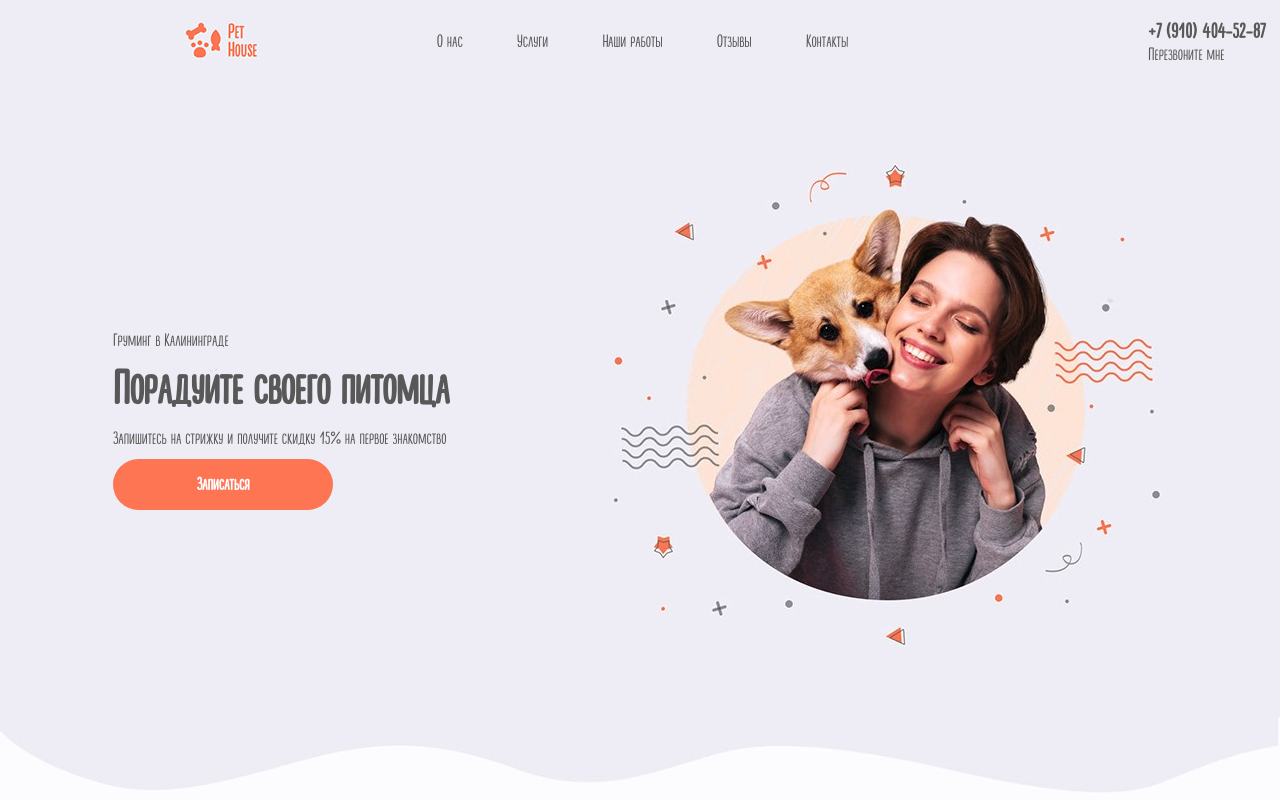
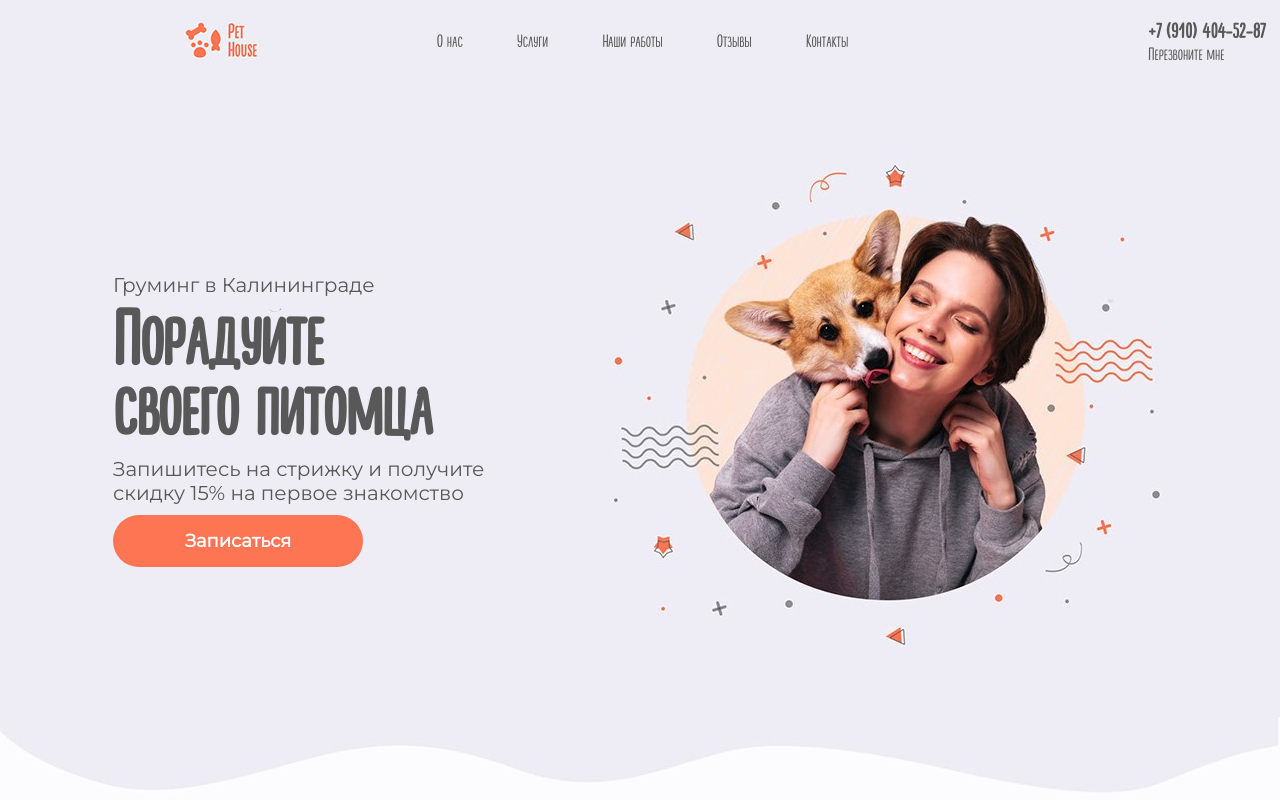
Before and after one commit to feelmewaves/groomsite, a React (Vite) app: page / in a window 1280 px wide. Shown: the top 800 px of the page. Built offline with nearby package versions, Linux system fonts and the light colour scheme.

Commit message:
add fonts, focus button

```diff
--- a/index.html
+++ b/index.html
@@ -2,6 +2,9 @@
 <html lang="en">
   <head>
     <meta charset="UTF-8" />
+    <link rel="preconnect" href="https://fonts.googleapis.com">
+<link rel="preconnect" href="https://fonts.gstatic.com" crossorigin>
+<link href="https://fonts.googleapis.com/css2?family=Montserrat&display=swap" rel="stylesheet">
     <link rel="icon" type="image/svg+xml" href="/vite.svg" />
     <meta name="viewport" content="width=device-width, initial-scale=1.0" />
     <title>Pet House</title>
--- a/src/components/FirstSection/FirstSection.jsx
+++ b/src/components/FirstSection/FirstSection.jsx
@@ -15,8 +15,8 @@ const FirstSection = () => {
 			<div className={s.contentWrapper}>
 				<div className={s.wrapper}>
 					<p>Груминг в Калининграде</p>
-					<h1>Порадуйте своего питомца</h1>
-					<p>Запишитесь на стрижку и получите скидку 15% на первое знакомство</p>
+					<h1>Порадуйте<br/> своего питомца</h1>
+					<p>Запишитесь на стрижку и получите<br/> скидку 15% на первое знакомство</p>
 					<EnrollBtn togglePopup={togglePopup}/>
 				</div>
 				<img src={`images/firstsec.jpg`} />
--- a/src/components/FirstSection/FirstSection.module.scss
+++ b/src/components/FirstSection/FirstSection.module.scss
@@ -4,22 +4,24 @@
     @extend %section;
     background: $c-def-light-grey;
     background-size: cover;
-    h2{
-
-        margin-bottom: 40px;
+    h1{
+        font-size: $fz-xxl;
+        line-height: 0.9;
     }
 }
 
 .wrapper{
     display: flex;
-    align-items: flex-start;
+
     flex-direction: column;
     justify-content: center;
     margin-top: 30px;
 
     p{
         padding-top: 10px;
-        width: 350px;
+        font-family: 'Montserrat';
+        font-size: $fz-mds;
+
     }
 
     h1{
--- a/src/components/ui/EnrollBtn/EnrollBtn.module.scss
+++ b/src/components/ui/EnrollBtn/EnrollBtn.module.scss
@@ -2,12 +2,11 @@
 
 .enrollBtn {
 	width: 100%;
-	max-width: 220px;
+	max-width: 250px;
 	padding: 15px 8px;
 	display: flex;
 	justify-content: center;
 	align-items: center;
-	column-gap: 10px;
 	color: $c-def-white;
 	font-weight: 700;
 	background-color: $c-orange;
@@ -19,4 +18,14 @@
 		background-color: $c-light-orange;
 		color: $c-orange;
 	}
+	&:focus {
+		background-color: #c2383d;
+		color: $c-def-white;
+	}
+
+
+	span{
+		font-family: 'Montserrat';
+
+	}
 }
--- a/src/styles/reset.scss
+++ b/src/styles/reset.scss
@@ -41,6 +41,10 @@ h5,
 h6,
 p {
 	margin: 0;
+}
+
+p{
+	font-family: 'Montserrat';
 }
 
 ul,
--- a/src/styles/vars.scss
+++ b/src/styles/vars.scss
@@ -6,7 +6,7 @@ $c-orange: #fd7553;
 
 $br-sm: 10px;
 $br-md: 20px;
-$br-max: 999px;
+$br-max: 99px;
 
 $transition: all 0.15s ease;
 $transition-md: all 0.3s ease;
@@ -29,4 +29,4 @@ $fz-def: 1.8rem;
 $fz-mds: 2rem;
 $fz-md: 2.4rem;
 $fz-xl: 3.2rem;
-$fz-xxl: 4.8rem;
+$fz-xxl: 7.8rem;
```
